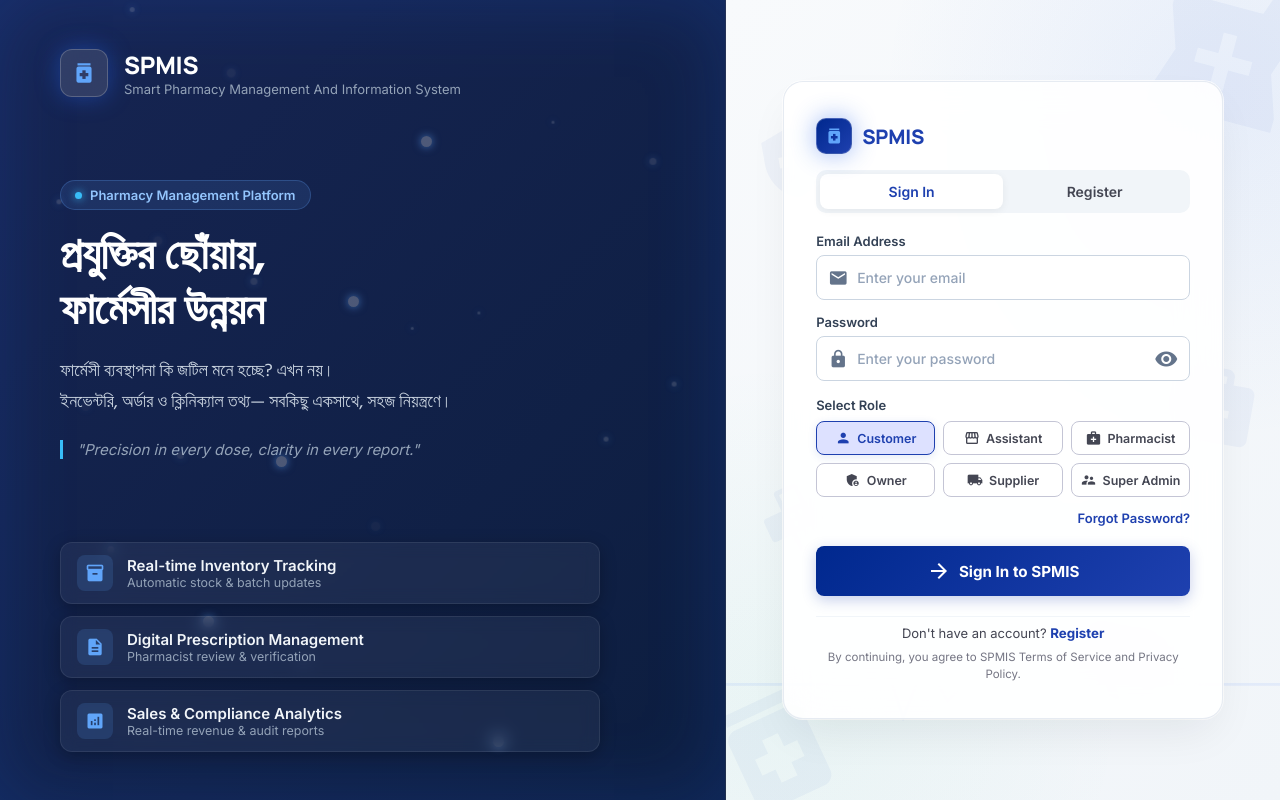
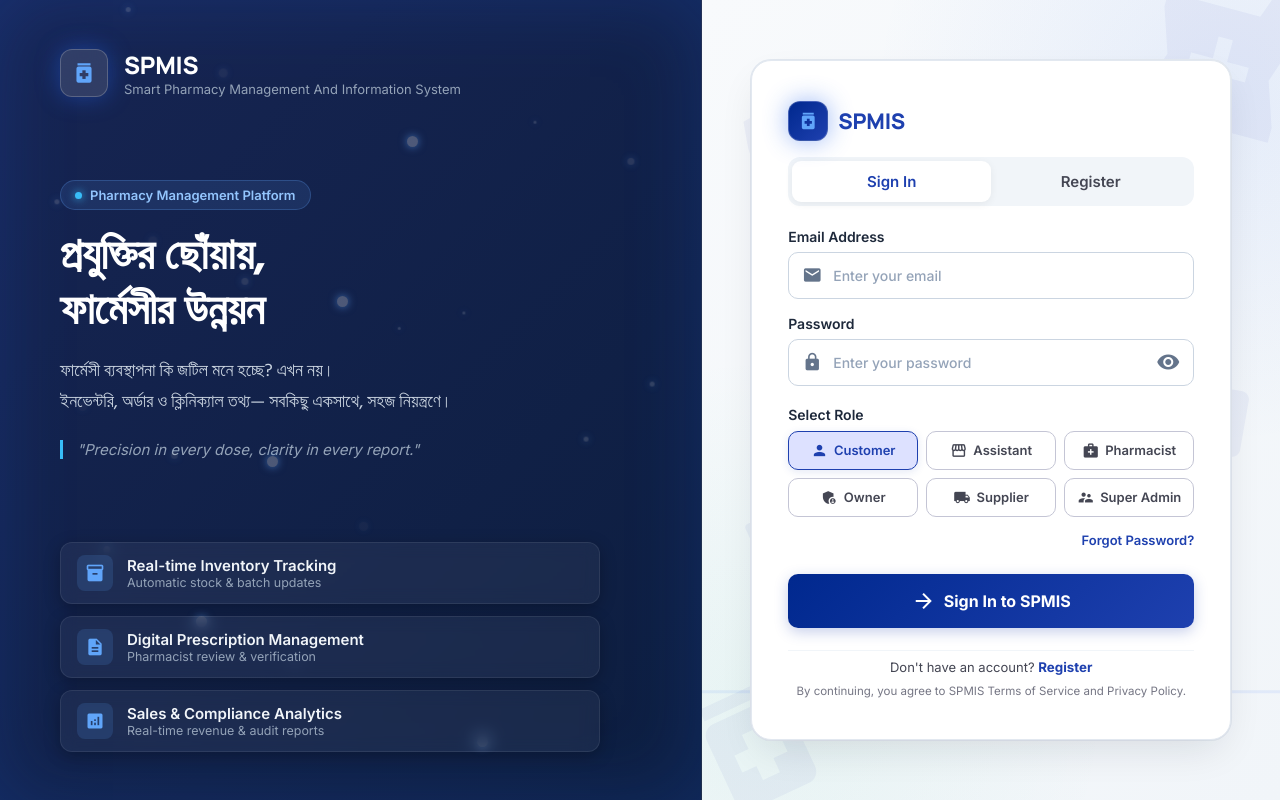
Before and after one commit to tasmimrahmannayeem-oss/pharmcare-app, a React (Vite) app in the folder pharmcare-app/: page / in a window 1280 px wide. Built offline with nearby package versions, Linux system fonts and the light colour scheme.

Commit message:
style(auth): make login card crisp solid white and increase card size and padding

```diff
--- a/pharmcare-app/src/pages/Login.css
+++ b/pharmcare-app/src/pages/Login.css
@@ -232,15 +232,15 @@
 
 /* ── Right Form Panel ───────────────────────────────────────── */
 .login-panel-right {
-  flex: 0.9;
+  flex: 1;
   background:
-    radial-gradient(circle at 90% 12%, rgba(37, 99, 235, 0.07) 0%, transparent 40%),
-    radial-gradient(circle at 10% 88%, rgba(16, 185, 129, 0.05) 0%, transparent 40%),
+    radial-gradient(circle at 90% 12%, rgba(37, 99, 235, 0.08) 0%, transparent 40%),
+    radial-gradient(circle at 10% 88%, rgba(16, 185, 129, 0.06) 0%, transparent 40%),
     linear-gradient(135deg, #f8fafc 0%, #f1f5f9 100%);
   display: flex;
   align-items: center;
   justify-content: center;
-  padding: 40px;
+  padding: 48px 36px;
   min-height: 100vh;
   position: relative;
   z-index: 20;
@@ -258,76 +258,74 @@
 
 .wm-icon {
   position: absolute;
-  color: rgba(30, 64, 175, 0.045);
+  color: rgba(30, 64, 175, 0.05);
   user-select: none;
   pointer-events: none;
 }
 
 .wm-1 {
-  font-size: 170px;
+  font-size: 180px;
   top: -30px;
   right: -30px;
   transform: rotate(15deg);
 }
 
 .wm-2 {
-  font-size: 140px;
+  font-size: 150px;
   bottom: -20px;
   left: -20px;
   transform: rotate(-25deg);
 }
 
 .wm-3 {
-  font-size: 90px;
+  font-size: 100px;
   top: 45%;
-  right: 20px;
+  right: 25px;
   transform: rotate(10deg);
 }
 
 .wm-4 {
-  font-size: 110px;
-  bottom: 12%;
-  right: 18%;
+  font-size: 120px;
+  bottom: 10%;
+  right: 16%;
   transform: rotate(-15deg);
 }
 
 .wm-5 {
-  font-size: 85px;
-  top: 15%;
-  left: 25px;
+  font-size: 95px;
+  top: 12%;
+  left: 30px;
   transform: rotate(-10deg);
 }
 
 .wm-6 {
-  font-size: 75px;
+  font-size: 85px;
   top: 60%;
-  left: 35px;
+  left: 40px;
   transform: rotate(20deg);
 }
 
 .wm-ecg-line {
   position: absolute;
-  bottom: 60px;
+  bottom: 50px;
   left: 0;
   width: 100%;
-  opacity: 0.85;
+  opacity: 0.9;
 }
 
 .login-card {
   position: relative;
   z-index: 5;
   width: 100%;
-  max-width: 440px;
-  background: rgba(255, 255, 255, 0.92);
-  backdrop-filter: blur(20px);
-  -webkit-backdrop-filter: blur(20px);
-  border-radius: var(--radius-lg);
-  padding: 36px 32px;
-  box-shadow: 0 20px 45px -10px rgba(15, 23, 42, 0.08), 0 0 0 1px rgba(255, 255, 255, 0.8);
-  border: 1px solid rgba(226, 232, 240, 0.85);
+  max-width: 480px;
+  background: #ffffff;
+  border-radius: 20px;
+  padding: 40px 36px;
+  box-shadow: 0 16px 40px -10px rgba(15, 23, 42, 0.12), 0 0 0 1px #e2e8f0;
+  border: 1px solid #e2e8f0;
   display: flex;
   flex-direction: column;
-  gap: 20px;
+  gap: 22px;
 }
 
 .login-card-header {
@@ -342,10 +340,10 @@
   gap: 10px;
 }
 
-.login-brand-icon.sm {
-  width: 36px;
-  height: 36px;
-  border-radius: 10px;
+.login-card-logo .login-brand-icon.sm {
+  width: 40px;
+  height: 40px;
+  border-radius: 12px;
   background: linear-gradient(135deg, var(--primary), var(--primary-container));
   display: flex;
   align-items: center;
@@ -354,11 +352,11 @@
 }
 
 .login-brand-icon.sm .material-icons {
-  font-size: 20px;
+  font-size: 22px;
 }
 
 .login-brand-name.sm {
-  font-size: 1.25rem;
+  font-size: 1.35rem;
   font-weight: 800;
   color: var(--primary-container);
   font-family: var(--font-headline);
@@ -368,15 +366,15 @@
 .login-tabs {
   display: flex;
   background: #f1f5f9;
-  border-radius: 10px;
+  border-radius: 12px;
   padding: 4px;
 }
 
 .login-tab {
   flex: 1;
-  padding: 9px;
-  border-radius: 8px;
-  font-size: 0.875rem;
+  padding: 11px;
+  border-radius: 9px;
+  font-size: 0.9375rem;
   font-weight: 600;
   color: var(--on-surface-variant);
   transition: all 0.2s ease;
@@ -392,17 +390,15 @@
   box-shadow: 0 2px 8px rgba(0, 0, 0, 0.06);
 }
 
-
-
 /* Tab Notices */
 .tab-notice {
   display: flex;
   align-items: flex-start;
   gap: 10px;
-  padding: 10px 12px;
-  border-radius: 8px;
-  font-size: 0.8125rem;
-  line-height: 1.4;
+  padding: 12px 14px;
+  border-radius: 10px;
+  font-size: 0.85rem;
+  line-height: 1.45;
 }
 
 .tab-notice.info {
@@ -433,20 +429,20 @@
 .login-form {
   display: flex;
   flex-direction: column;
-  gap: 14px;
+  gap: 16px;
 }
 
 .input-field-group {
   display: flex;
   flex-direction: column;
-  gap: 6px;
+  gap: 7px;
   width: 100%;
 }
 
 .field-label {
-  font-size: 0.8125rem;
+  font-size: 0.875rem;
   font-weight: 600;
-  color: #334155;
+  color: #1e293b;
 }
 
 .field-control {
@@ -458,7 +454,7 @@
 
 .field-icon {
   position: absolute;
-  left: 12px;
+  left: 14px;
   color: #64748b;
   font-size: 20px;
   pointer-events: none;
@@ -467,14 +463,14 @@
 
 .field-input {
   width: 100%;
-  padding: 12px 14px 12px 40px;
-  font-size: 0.9375rem;
+  padding: 13px 16px 13px 44px;
+  font-size: 0.95rem;
   color: #0f172a;
   font-family: inherit;
   font-weight: 500;
   background: #ffffff;
   border: 1.5px solid #cbd5e1;
-  border-radius: 8px;
+  border-radius: 10px;
   transition: all 0.2s ease;
   outline: none;
 }
@@ -496,7 +492,7 @@
 
 .field-toggle-btn {
   position: absolute;
-  right: 12px;
+  right: 14px;
   color: #64748b;
   cursor: pointer;
   transition: color 0.2s;
@@ -517,13 +513,13 @@
   display: flex;
   flex-direction: column;
   gap: 8px;
-  margin-top: 2px;
+  margin-top: 4px;
 }
 
 .role-label-text {
-  font-size: 0.8125rem;
+  font-size: 0.875rem;
   font-weight: 600;
-  color: #334155;
+  color: #1e293b;
 }
 
 .role-select-grid {
@@ -537,11 +533,11 @@
   align-items: center;
   justify-content: center;
   gap: 6px;
-  padding: 8px 6px;
-  border-radius: var(--radius-sm);
+  padding: 10px 8px;
+  border-radius: 10px;
   border: 1.5px solid var(--outline-variant);
   background: #ffffff;
-  font-size: 0.78rem;
+  font-size: 0.8125rem;
   font-weight: 600;
   color: var(--on-surface-variant);
   transition: all 0.2s ease;
@@ -550,7 +546,7 @@
 }
 
 .role-chip .material-icons {
-  font-size: 16px;
+  font-size: 17px;
 }
 
 .role-chip:hover {
@@ -565,16 +561,15 @@
   box-shadow: 0 2px 8px rgba(30, 64, 175, 0.12);
 }
 
-/* Submit CTA */
 .btn-cta {
   background: linear-gradient(135deg, var(--primary), var(--primary-container));
   border: none;
   color: white;
-  border-radius: var(--radius-sm);
-  padding: 13px;
+  border-radius: 10px;
+  padding: 15px;
   font-family: var(--font-body);
   font-weight: 700;
-  font-size: 0.95rem;
+  font-size: 1rem;
   width: 100%;
   display: flex;
   justify-content: center;
@@ -583,7 +578,7 @@
   box-shadow: 0 4px 14px rgba(30, 64, 175, 0.25);
   transition: all 0.2s;
   cursor: pointer;
-  margin-top: 4px;
+  margin-top: 8px;
 }
 
 .btn-cta:hover:not(:disabled) {
```
